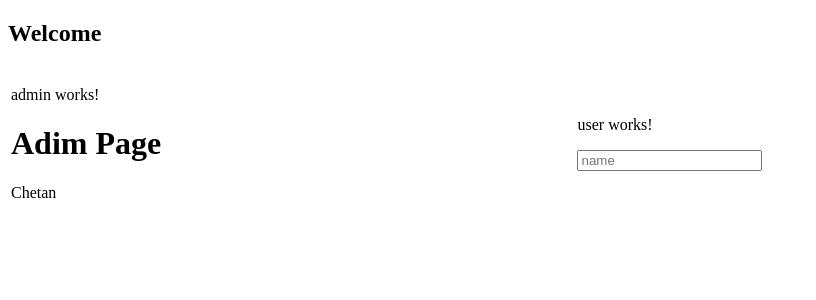
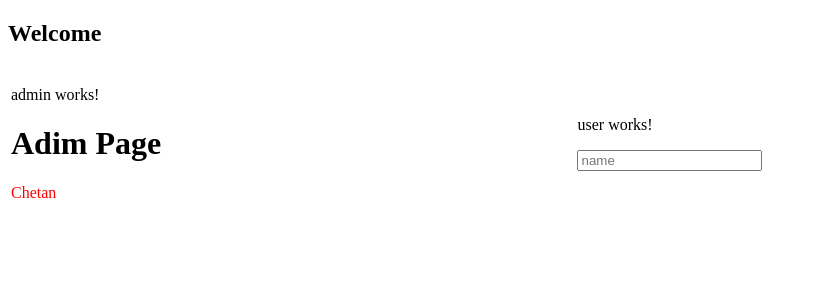
Before and after one commit to am-datascientist/angular-20, an Angular app: page / in a window 1280 px wide. Shown: the top 300 px of the page, without its empty margins (0-816 px from the left). Built offline with nearby package versions, Linux system fonts and the light colour scheme.

Commit message:
Criando uma class

```diff
--- a/src/app/components/admin/admin.css
+++ b/src/app/components/admin/admin.css
@@ -0,0 +1,3 @@
+.primaryColor {
+    color: red;
+}
--- a/src/app/components/admin/admin.html
+++ b/src/app/components/admin/admin.html
@@ -1,4 +1,4 @@
 <p>admin works!</p>
 <h1>Adim Page</h1>
 
-<span> {{firstName}} </span>
+<span class="primaryColor"> {{firstName}} </span>
```
